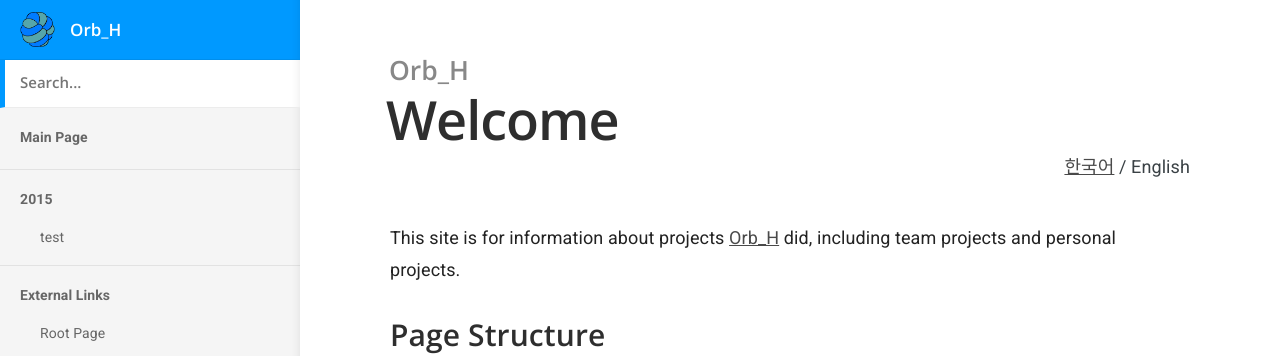
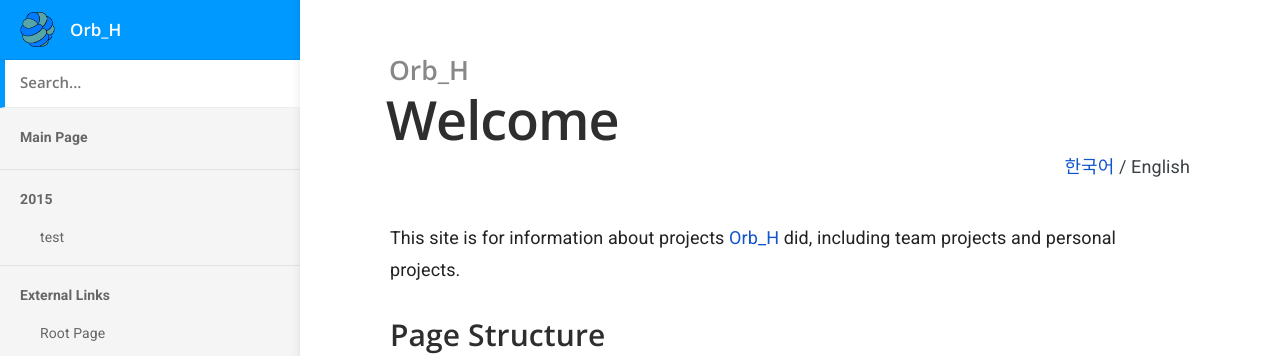
Before and after one commit to Orb-H/projects, a Jekyll site: the page built from _docs/en/index.md, in a window 1280 px wide. Shown: the top 356 px of the page. Built offline with Jekyll 4.4.1, drawn with Linux system fonts in a browser that asks for light colours; some web fonts are replaced.

Commit message:
Edit css of 'a' tag

```diff
--- a/_sass/_typography.scss
+++ b/_sass/_typography.scss
@@ -76,12 +76,12 @@ h6 {
 }
 
 a {
-	color: #4A4A4A;
-	transition: color 0.2s ease;
+	color: #15C;
+	text-decoration: none;
 }
 
 a:hover {
-	color: #111;
+	text-decoration: underline;
 }
 
 p,
```
